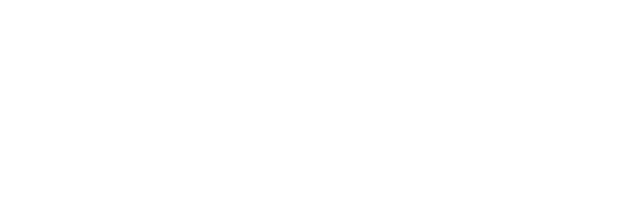
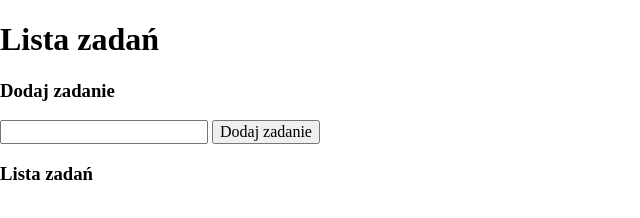
Before and after one commit to orang3jelly/To-do-list, a plain HTML site: page index.html in a window 1280 px wide. Shown: the whole page, without its empty margins (0-640 px from the left). Drawn offline with nearby package versions, Linux system fonts and the light colour scheme.

Commit message:
Added classes and divisions in HTML

```diff
--- a/index.html
+++ b/index.html
@@ -1,15 +1,49 @@
 <!DOCTYPE html>
 <html lang="pl">
+
 <head>
     <meta charset="UTF-8">
     <meta http-equiv="X-UA-Compatible" content="IE=edge">
     <meta name="viewport" content="width=device-width, initial-scale=1.0">
-    <link rel="stylesheet" href="https://cdnjs.cloudflare.com/ajax/libs/normalize/8.0.1/normalize.min.css" integrity="sha512-NhSC1YmyruXifcj/KFRWoC561YpHpc5Jtzgvbuzx5VozKpWvQ+4nXhPdFgmx8xqexRcpAglTj9sIBWINXa8x5w==" crossorigin="anonymous" referrerpolicy="no-referrer" />
+    <link rel="stylesheet" href="https://cdnjs.cloudflare.com/ajax/libs/normalize/8.0.1/normalize.min.css"
+        integrity="sha512-NhSC1YmyruXifcj/KFRWoC561YpHpc5Jtzgvbuzx5VozKpWvQ+4nXhPdFgmx8xqexRcpAglTj9sIBWINXa8x5w=="
+        crossorigin="anonymous" referrerpolicy="no-referrer" />
     <link href="css/style.css" rel="stylesheet">
-    <script src="js/script.js"></script>
-    <title>Document</title>
+    <script defer src="js/script.js"></script>
+    <title>Lista zadań</title>
 </head>
+
 <body>
 
+    <div>
+        <h1>Lista zadań</h1>
+    </div>
+
+    <div>
+        <div>
+            <h3>Dodaj zadanie</h3>
+        </div>
+
+        <div>
+            <form class="js-form">
+                <input class="js-newTask">
+                <button>Dodaj zadanie</button>
+            </form>
+        </div>
+
+        <div>
+            <h3>Lista zadań</h3>
+        </div>
+
+        <div>
+            <ul class="js-tasks">
+
+            </ul>
+        </div>
+
+    </div>
+
+
 </body>
+
 </html>
```
